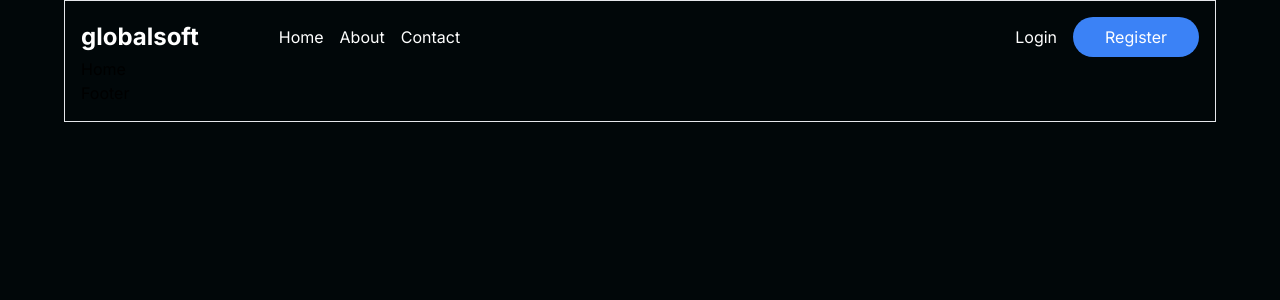
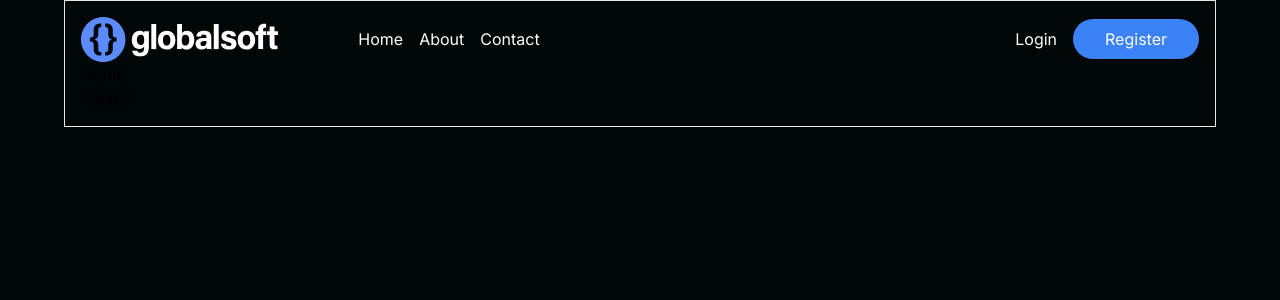
Before and after one commit to Franjo7/Code-Camp-App, a Next.js app in the folder frontend/: page / in a window 1280 px wide. Shown: the top 300 px of the page. Built offline with nearby package versions, Linux system fonts and the light colour scheme.

Commit message:
Dodan logo

```diff
--- a/frontend/src/app/components/navbar/Navbar.js
+++ b/frontend/src/app/components/navbar/Navbar.js
@@ -4,8 +4,8 @@ import Link from 'next/link'
 const Navbar = () => {
   return (
     <header className="flex items-center justify-between">
-        <nav className="text-white text-1xl flex items-center gap-4">
-          <Link className="text-white font-bold text-2xl mr-16" href="">globalsoft</Link>
+        <nav className="text-white flex items-center gap-4">
+          <img src="./logo.svg" alt="logo" className="mr-16" href="/" />
           <Link href='/'>Home</Link>
           <Link href='/about'>About</Link>
           <Link href='/contact'>Contact</Link>
```
Also changed, not shown: frontend/public/logo.svg (added).
